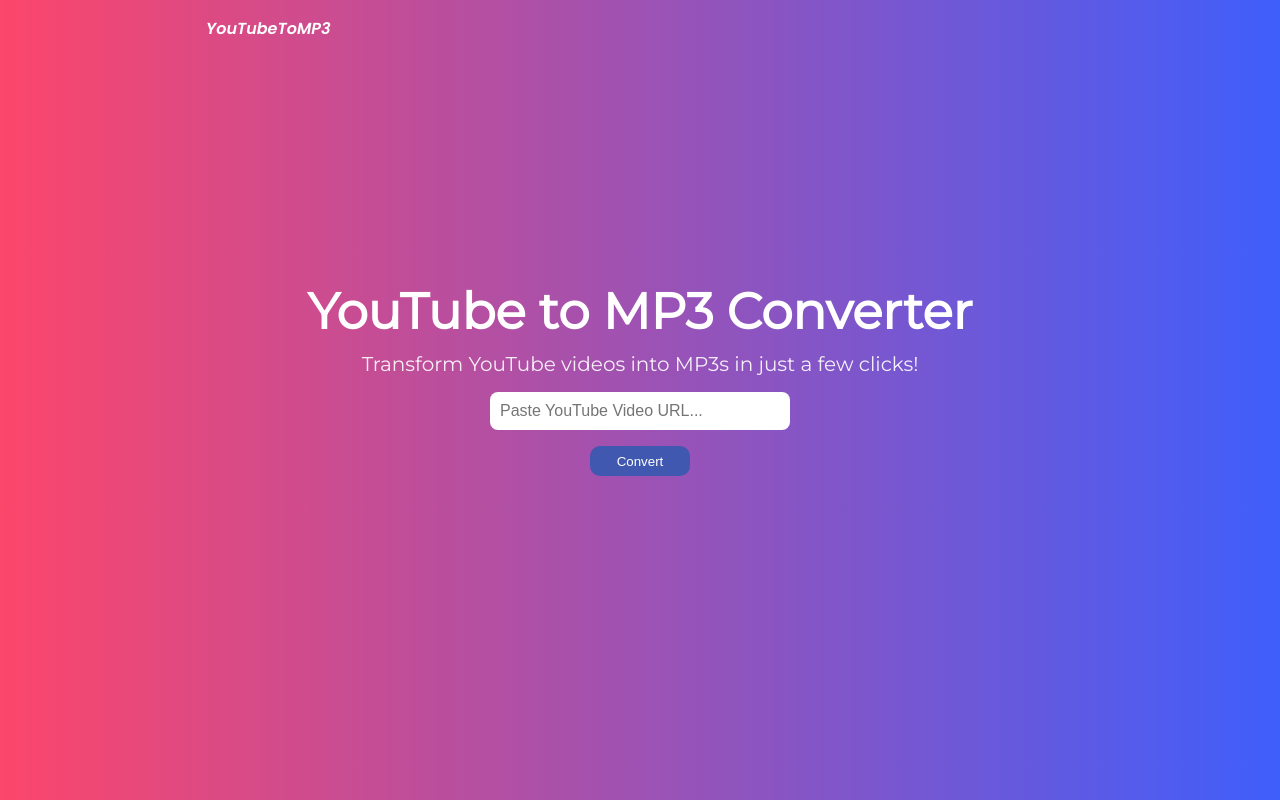
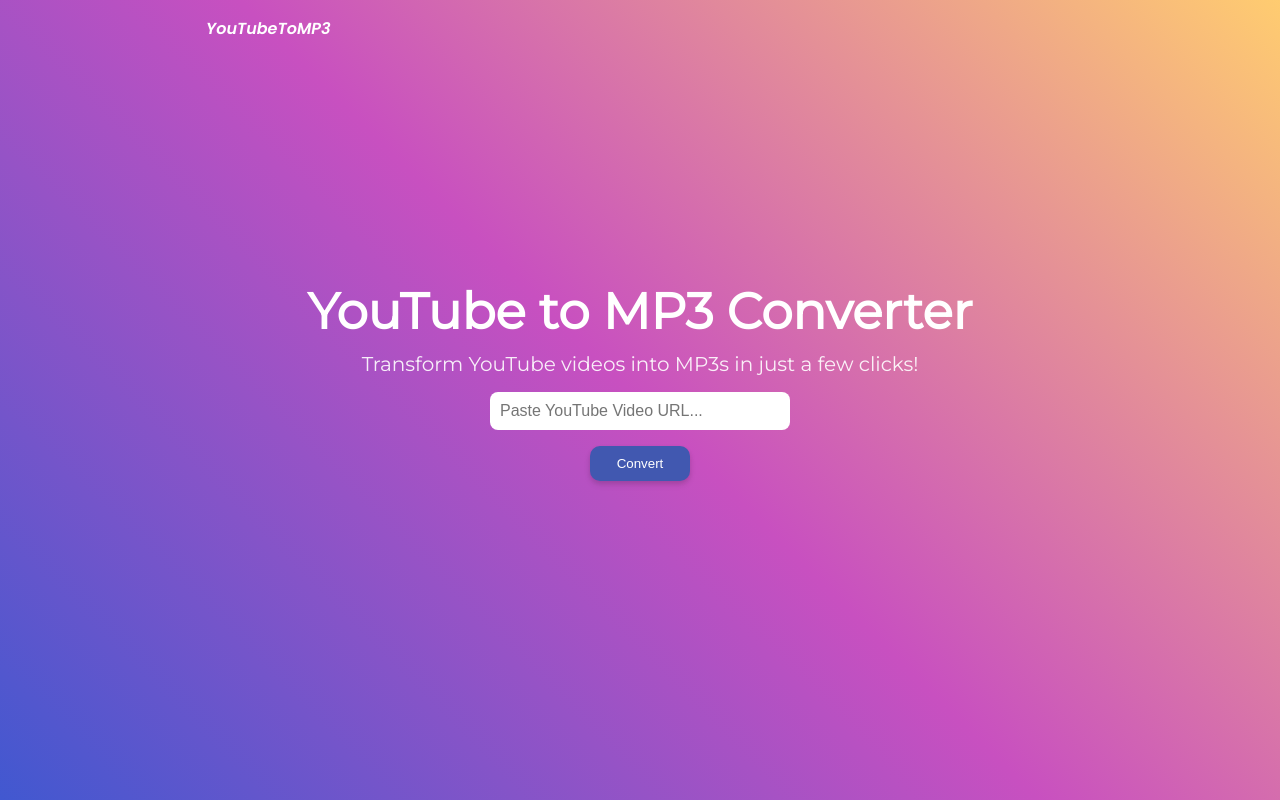
Before and after one commit to ByteBendr/yt_mp3_converter, a React (Vite) app: page / in a window 1280 px wide. Built offline with nearby package versions, Linux system fonts and the light colour scheme; a web font is replaced by a local one.

Commit message:
Changed gradient colors and made small modifications to UI

```diff
--- a/package.json
+++ b/package.json
@@ -17,6 +17,8 @@
     "@types/react": "^18.0.26",
     "@types/react-dom": "^18.0.9",
     "@vitejs/plugin-react": "^3.0.0",
-    "vite": "^4.0.0"
+    "vite": "^4.0.0",
+    "vite-plugin-pwa": "^0.16.5",
+    "workbox-webpack-plugin": "^7.0.0"
   }
 }
--- a/src/App.jsx
+++ b/src/App.jsx
@@ -5,6 +5,7 @@
 function App() {
   const inputUrlRef = useRef();
   const [urlResult, setUrlResult] = useState(null);
+
 
   const handleSubmit = (e) => {
     e.preventDefault()
--- a/src/index.css
+++ b/src/index.css
@@ -1,16 +1,19 @@
 @import url('https://fonts.googleapis.com/css2?family=Mogra&family=Montserrat&display=swap');
 @import url('https://fonts.googleapis.com/css2?family=Poppins:ital,wght@1,600&display=swap');
+
+
 
 * {
   margin: 0;
   padding: 0;
   box-sizing: border-box;
+  animation: gradientAnimation 10s linear infinite alternate-reverse;
 }
 body {
   font-family: 'Montserrat', sans-serif;
   height: 100vh;
   color: white;
-  background: linear-gradient(90deg, #FC466B 0%, #3F5EFB 100%);
+  background: linear-gradient(45deg, #4158D0 0%, #C850C0 50%, #FFCC70 100%);
 }
 
 .app {
@@ -63,7 +66,7 @@
 }
 .form .form_button {
   width: 100px;
-  height: 30px;
+  height: 35px;
   background: #4158B0;
   border: none;
   outline: none;
@@ -71,6 +74,11 @@
   cursor: pointer;
   margin-bottom: 3rem;
   border-radius: 10px;
+  box-shadow: 0 4px 6px rgba(0, 0, 0, 0.1), 0 2px 4px rgba(0, 0, 0, 0.08);
+}
+
+.form_button:hover {
+  box-shadow: 0 8px 12px rgba(0, 0, 0, 0.1), 0 4px 8px rgba(0, 0, 0, 0.08);
 }
 
 .download_btn {
```
Also changed, not shown: 1 other file (tests, documents, lock files or other folders).
